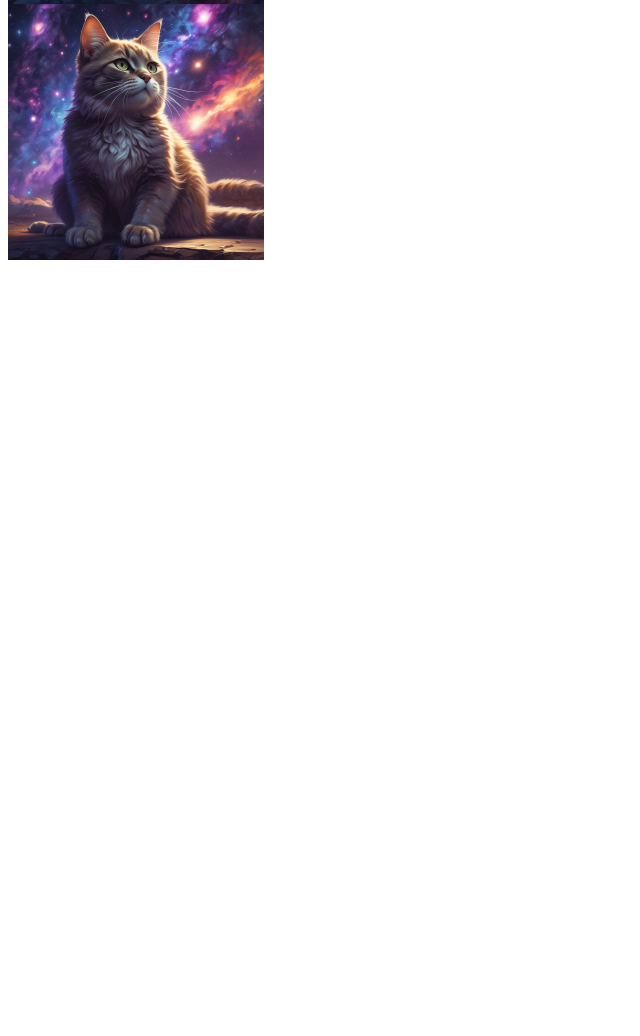
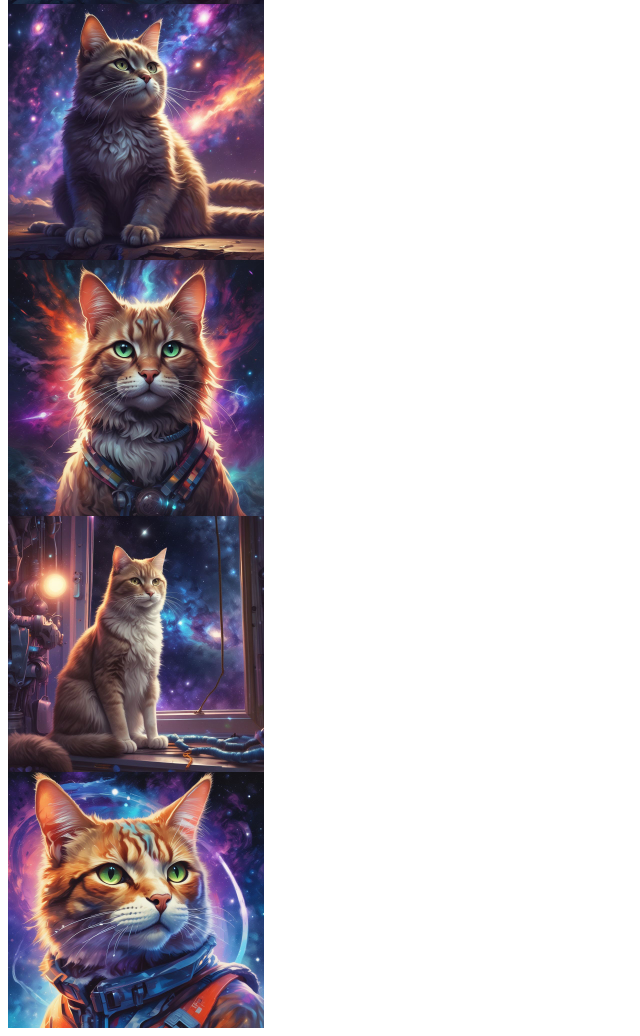
Before and after one commit to crispyclaw/galaxycat, a plain HTML site: page docs/index.html in a window 1280 px wide. Shown: the part 772-1808 px from the top of the page, without its empty margins (0-640 px from the left). Before the commit the page ends 1040 px from the top, so only its background shows below. Drawn offline with Linux system fonts and the light colour scheme.

Commit message:
new cats

```diff
--- a/docs/index.html
+++ b/docs/index.html
@@ -3,6 +3,6 @@
 <title>Galaxy Cat</title>
 </head>
 <body>
-<img src="images/1758910657/galaxycat-1758910657.jpg" width="256" height="256" /><br/><img src="images/1758910657/galaxycat-1758910658.jpg" width="256" height="256" /><br/><img src="images/1758910657/galaxycat-1758910659.jpg" width="256" height="256" /><br/><img src="images/1758910657/galaxycat-1758910660.jpg" width="256" height="256" /><br/>
+<img src="images/1758910657/galaxycat-1758910657.jpg" width="256" height="256" /><br/><img src="images/1758910657/galaxycat-1758910658.jpg" width="256" height="256" /><br/><img src="images/1758910657/galaxycat-1758910659.jpg" width="256" height="256" /><br/><img src="images/1758910657/galaxycat-1758910660.jpg" width="256" height="256" /><br/><img src="images/1758997010/galaxycat-1758997010.jpg" width="256" height="256" /><br/><img src="images/1758997010/galaxycat-1758997011.jpg" width="256" height="256" /><br/><img src="images/1758997010/galaxycat-1758997012.jpg" width="256" height="256" /><br/>
 </body>
 </html>
```
Also changed, not shown: docs/images/1758997010/galaxycat-1758997010.jpg (added), docs/images/1758997010/galaxycat-1758997011.jpg (added), docs/images/1758997010/galaxycat-1758997012.jpg (added), docs/list.txt.
